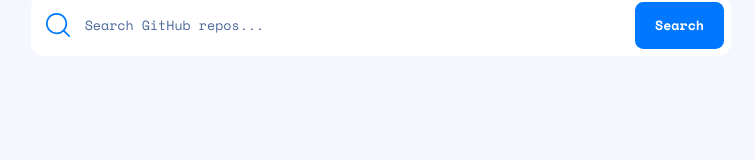
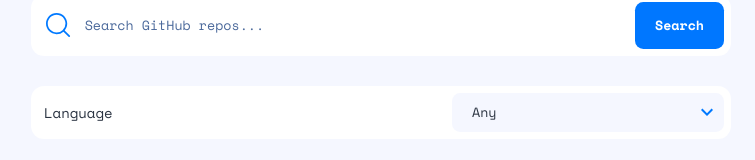
Before and after one commit to megahoma/github-repository-search, a React (Create React App) app: page / in a window 1280 px wide. Shown: the part 200-360 px from the top of the page, without its empty margins (259-1014 px from the left). Built offline with nearby package versions, Linux system fonts and the light colour scheme.

Commit message:
added Filter to language

```diff
--- a/src/App.tsx
+++ b/src/App.tsx
@@ -11,6 +11,7 @@
 import Header from './components/Header'
 import SearchBar from './components/SearchBar'
 import ReposList from './components/ReposList'
+import FilterPanel from './components/FilterPanel'
 import Loader from './components/Loader'
 
 const App = (): JSX.Element => {
@@ -34,6 +35,7 @@
         <Notification />
         <Header toggleTheme={toggleTheme} titleTheme={theme.title} />
         <SearchBar />
+        <FilterPanel />
         <Loader />
         <ReposList />
       </ThemeProvider>
--- /dev/null
+++ b/src/components/FilterPanel/LanguageFilter.tsx
@@ -0,0 +1,36 @@
+import React from 'react'
+import { useDispatch, useSelector } from 'react-redux'
+import { setFilter } from '../../ducks/actions/FilterAction'
+import { RootState } from '../../types'
+
+import { ContainerSelect, Label, Select, Option } from './styles'
+
+const LanguageFilter = (): JSX.Element => {
+  const dispatch = useDispatch()
+  const language = useSelector((state: RootState) => state.repos.language)
+  const isLanguage = useSelector((state: RootState) => state.filter.language)
+
+  return (
+    <React.Fragment>
+      <ContainerSelect>
+        <Label>Language</Label>
+        <Select
+          name="select"
+          defaultValue={isLanguage}
+          onChange={(event) => {
+            dispatch(setFilter(event.target.value))
+          }}
+        >
+          <Option value="Any">Any</Option>
+          {language.map((el, i) => (
+            <Option key={i} value={el}>
+              {el}
+            </Option>
+          ))}
+        </Select>
+      </ContainerSelect>
+    </React.Fragment>
+  )
+}
+
+export { LanguageFilter }
--- /dev/null
+++ b/src/components/FilterPanel/index.tsx
@@ -0,0 +1,21 @@
+import React from 'react'
+import { useDispatch, useSelector } from 'react-redux'
+import { setRepos } from '../../ducks/actions/ReposAction'
+import { RootState } from '../../types'
+
+import { LanguageFilter } from './LanguageFilter'
+import { Container } from './styles'
+
+const FilterPanel = (): JSX.Element => {
+  const dispatch = useDispatch()
+
+  return (
+    <React.Fragment>
+      <Container>
+        <LanguageFilter />
+      </Container>
+    </React.Fragment>
+  )
+}
+
+export default FilterPanel
--- /dev/null
+++ b/src/components/FilterPanel/styles.ts
@@ -0,0 +1,48 @@
+import styled from 'styled-components'
+
+export const Container = styled.div`
+  width: 90%;
+  margin: 30px auto 50px auto;
+  padding: 0.5em;
+  display: flex;
+  justify-content: space-between;
+  align-items: center;
+
+  border-radius: 0.938em;
+  background: ${(props) => props.theme.colors.backgroundColorContent};
+
+  @media (min-width: 1024px) {
+    width: 50em;
+  }
+`
+
+export const ContainerSelect = styled.div`
+  width: 100%;
+  padding-left: 6px;
+  display: flex;
+  justify-content: space-between;
+  align-items: center;
+  color: ${(props) => props.theme.colors.textHeader};
+`
+export const Label = styled.label``
+
+export const Select = styled.select`
+  width: 60%;
+  color: ${(props) => props.theme.colors.textHeader};
+
+  padding: 0.9em 1.5em;
+  border-radius: 0.625em;
+  background-color: ${(props) => props.theme.colors.backgroundColor};
+  background-image: url('./images/icon-expand.svg');
+  background-repeat: no-repeat;
+  background-position: right 5px center;
+  background-size: 24px;
+  appearance: none;
+  cursor: pointer;
+
+  @media (min-width: 700px) {
+    width: 40%;
+  }
+`
+//#d0d7de
+export const Option = styled.option``
--- a/src/components/ReposList/index.tsx
+++ b/src/components/ReposList/index.tsx
@@ -6,7 +6,18 @@
 import { Container, Title } from './styles'
 
 const ReposList = (): JSX.Element => {
-  const repos = useSelector((state: RootState) => state.repos)
+  const repos = useSelector((state: RootState) => {
+    const repos = state.repos
+    const isLanguage = state.filter.language
+    if (isLanguage === 'Any') {
+      return repos
+    } else {
+      return {
+        total_count: repos.total_count,
+        items: repos.items.filter((el) => el.language === isLanguage),
+      }
+    }
+  })
 
   return (
     <React.Fragment>
--- /dev/null
+++ b/src/ducks/actions/FilterAction.ts
@@ -0,0 +1,29 @@
+import { AnyAction } from 'redux'
+import { ThunkAction } from 'redux-thunk'
+
+import { DispatchFilterType, RootState } from '../../types'
+
+const setFilter = (
+  language: string
+): ThunkAction<void, RootState, unknown, AnyAction> => {
+  return async (dispatch: DispatchFilterType) => {
+    dispatch({
+      type: 'SET-FILTER',
+      payload: {
+        language,
+      },
+    })
+  }
+}
+const clearFilter = (): ThunkAction<void, RootState, unknown, AnyAction> => {
+  return async (dispatch: DispatchFilterType) => {
+    dispatch({
+      type: 'CLEAR-FILTER',
+      payload: {
+        language: 'Any',
+      },
+    })
+  }
+}
+
+export { setFilter, clearFilter }
--- a/src/ducks/actions/ReposAction.ts
+++ b/src/ducks/actions/ReposAction.ts
@@ -3,6 +3,7 @@
 import axios from 'axios'
 import { setNotification } from './notificationAction'
 import { setLoader, deleteLoader } from './LoaderAction'
+import { clearFilter } from './FilterAction'
 
 import { RootState, ReposState, IRepository } from '../../types'
 
@@ -30,7 +31,12 @@
           language: item.language,
           updated_at: item.updated_at,
         })),
+        language: Array.from(
+          new Set(data.items.map((item) => item.language))
+        ).sort() as Array<string>,
       }
+
+      dispatch(clearFilter())
 
       dispatch({
         type: 'NEW-REPOS',
--- /dev/null
+++ b/src/ducks/reducers/FilterReducer.ts
@@ -0,0 +1,22 @@
+import { FilterRootState, FilterAction } from '../../types'
+
+const initialState: FilterRootState = {
+  language: 'Any',
+}
+
+const FilterReducer = (
+  state: FilterRootState = initialState,
+  action: FilterAction
+): FilterRootState => {
+  switch (action.type) {
+    case 'SET-FILTER':
+    case 'CLEAR-FILTER':
+      return {
+        language: action.payload.language,
+      }
+    default:
+      return state
+  }
+}
+
+export default FilterReducer
--- a/src/ducks/reducers/ReposReducer.ts
+++ b/src/ducks/reducers/ReposReducer.ts
@@ -3,6 +3,7 @@
 const initialState: ReposState = {
   total_count: -1,
   items: [],
+  language: [],
 }
 
 const ReposReducer = (
@@ -14,6 +15,7 @@
       return {
         total_count: action.payload.total_count,
         items: action.payload.items,
+        language: action.payload.language.filter((el) => el !== null),
       }
 
     default:
--- a/src/store.ts
+++ b/src/store.ts
@@ -6,11 +6,13 @@
 import notificationReducer from './ducks/reducers/notificationReducer'
 import ReposReducer from './ducks/reducers/ReposReducer'
 import LoaderReducer from './ducks/reducers/LoaderReducer'
+import FilterReducer from './ducks/reducers/FilterReducer'
 
 const reducer = combineReducers<RootState>({
   notification: notificationReducer,
   repos: ReposReducer,
   isLoader: LoaderReducer,
+  filter: FilterReducer,
 })
 
 const store = createStore(reducer, composeWithDevTools(applyMiddleware(thunk)))
```
Also changed, not shown: src/types.ts (+11 -0 lines), public/images/icon-expand.svg (added).
